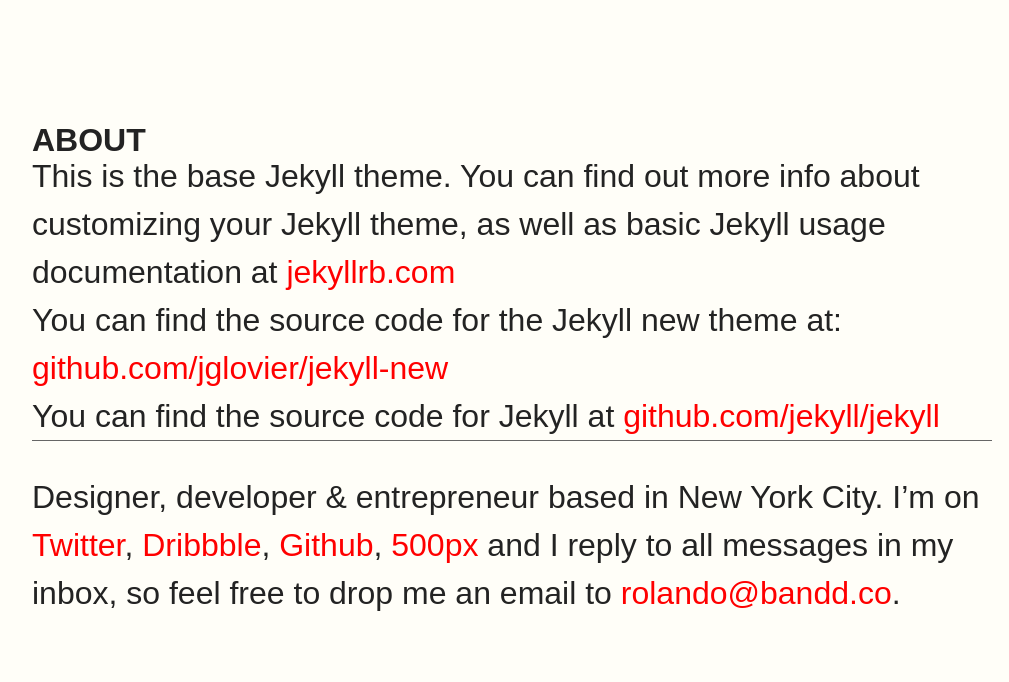
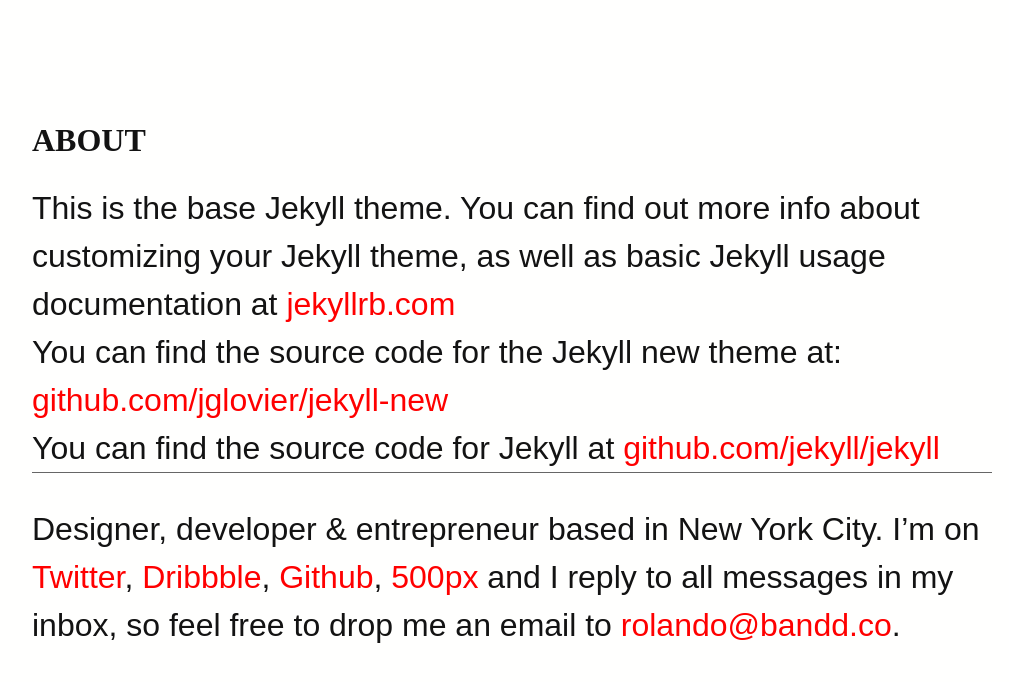
Before and after one commit to rnmp/rnmp.github.io, a Jekyll site: the page built from about.md, in a window 1280 px wide. Shown: the top 682 px of the page, without its empty margins (128-1137 px from the left). Built offline with Jekyll 4.4.1, drawn with Linux system fonts in a browser that asks for light colours; some web fonts are replaced; comment, search, counter and statistics services are not loaded.

Commit message:
Added headlines.

```diff
--- a/index.html
+++ b/index.html
@@ -1,6 +1,7 @@
 ---
 layout: default
 ---
+<h1>Featured work</h1>
 <section class="section">
   <h1>
     <a href="http://www.catchafire.org/" target="_blank"><img class="fit" src="img/catchafire.jpg" alt="Catchafire"></a>
@@ -33,7 +34,7 @@
 </section> -->
 
 <section class="major-section">
-  <h1>Past work</h1>
+  <h1>Noteworthy</h1>
   <section class="project-thumbnail">
     <h1>
       <img src="img/parachutes.svg" alt="Parachutes">
--- a/site.css
+++ b/site.css
@@ -19,8 +19,8 @@
 
 body {
 	font: 200 16pt/18pt 'Ideal Sans SSm A', 'Ideal Sans SSm B', sans-serif;
-	background: #fffef8;
-	color: #232323;
+	background: #fffffe;
+	color: #131313;
 }
 
 a {
@@ -29,11 +29,11 @@
 }
 
 h1 {
+	margin-bottom: 1em;
+	font-family: 'Idlewild A', 'Idlewild B';
+	font-weight: 800;
+	font-style: normal;
 	text-transform: uppercase;
-}
-h1 .light {
-	text-transform: none;
-	font-weight: 200;
 }
 
 p {
@@ -85,9 +85,6 @@
 .major-section {
 	padding-top: 1em;
 }
-.major-section h1 {
-	margin-bottom: 1em;
-}
 
 #signature {
 	float: right;
@@ -96,13 +93,14 @@
 
 @media screen and (max-width: 480px) {
 	body {
+		padding-top: 1em;
 		font-size: 12pt;
 	}
 	p {
 		padding: 1em;
 		padding-top: 0;
 	}
-	.major-section > h1 {
+	h1 {
 		padding-left: 1em;
 	}
 	.canvas {
```
